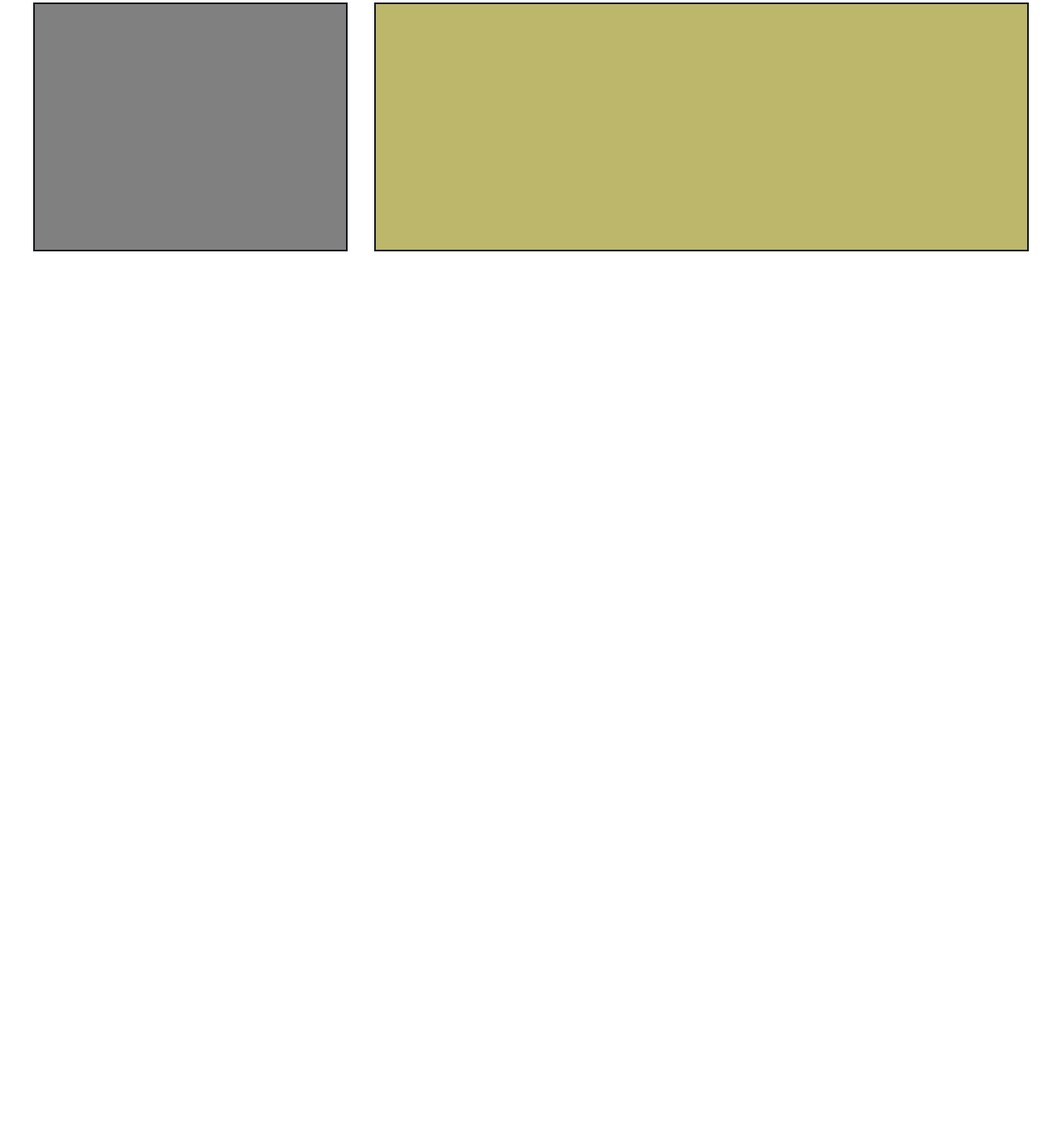
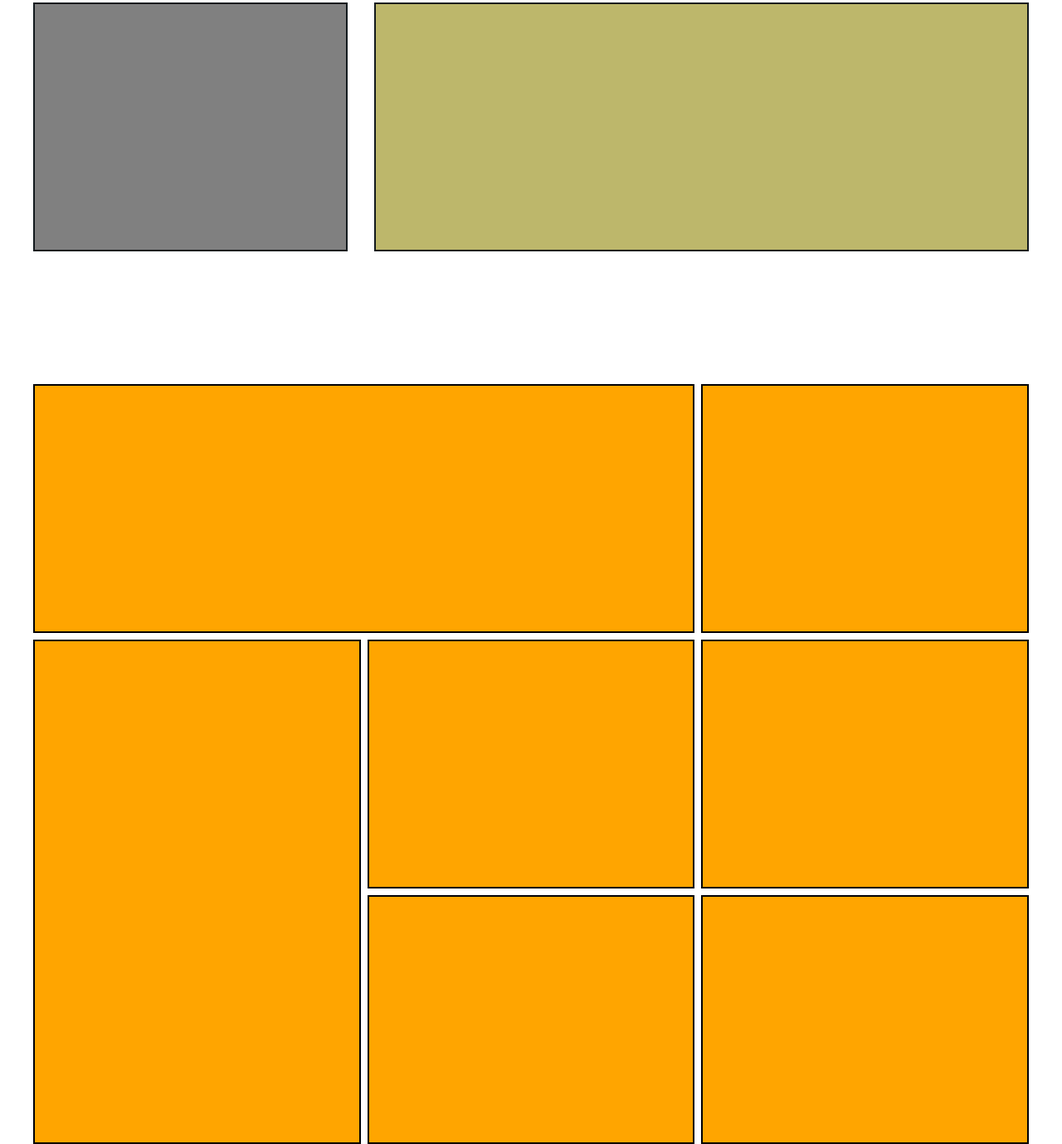
Before and after one commit to TomekWojak/repository-to-learn, a plain HTML site: page css-projects/animate-on-scroll/index.html in a window 1280 px wide. Shown: the part 2789-4168 px from the top of the page at 83% size. Before the commit the page ends 3092 px from the top, so only its background shows below. Drawn offline with Linux system fonts and the light colour scheme.

Commit message:
practicing intersection observer

```diff
--- a/css-projects/animate-on-scroll/index.html
+++ b/css-projects/animate-on-scroll/index.html
@@ -6,6 +6,7 @@
     <meta name="viewport" content="width=device-width, initial-scale=1.0">
     <title>Document</title>
     <link rel="stylesheet" href="/css-projects/animate-on-scroll/style.css">
+    <script src="/css-projects/script.js" defer></script>
 </head>
 
 <body>
@@ -13,6 +14,7 @@
         <h1>Animate On Scroll</h1>
     </header>
     <main>
+        <section class="section1">
             <div class="container">
                 <div class="container__box" style="grid-area:box-1;"></div>
                 <div class="container__box" style="grid-area:box-2;"></div>
@@ -27,6 +29,19 @@
                 <div class="container__box" style="grid-area:box-11;"></div>
                 <div class="container__box" style="grid-area:box-12;"></div>
             </div>
+        </section>
+        <section class="section2">
+            <div class="container2">
+                <div class="container__box2" style="grid-area: b1;"></div>
+                <div class="container__box2" style="grid-area: b2;"></div>
+                <div class="container__box2" style="grid-area: b3;"></div>
+                <div class="container__box2" style="grid-area: b4;"></div>
+                <div class="container__box2" style="grid-area: b5;"></div>
+                <div class="container__box2" style="grid-area: b6;"></div>
+                <div class="container__box2" style="grid-area: b7;"></div>
+            </div>
+        </section>
+
     </main>
 </body>
 
--- a/css-projects/animate-on-scroll/style.css
+++ b/css-projects/animate-on-scroll/style.css
@@ -14,8 +14,12 @@ header h1 {
 	font-size: 6rem;
 }
 
-main {
+.section1,
+.section2 {
 	min-height: 100dvh;
+}
+.section2 {
+	margin-block-start: 10em;
 }
 
 .container {
@@ -91,3 +95,27 @@ main {
 		transform: translateY(0) scale(1);
 	}
 }
+
+.container2 {
+	display: grid;
+	gap: 0.5em;
+	max-width: 1200px;
+	margin: 0 auto;
+	grid-template-areas:
+		"b1 b1 b2"
+		"b3 b4 b5"
+		"b3 b6 b7";
+}
+
+.container__box2 {
+	opacity: 0.5;
+	transform: translateY(50px) scale(0.8);
+	min-height: 300px;
+	background-color: orange;
+	border: 2px solid;
+	transition: transform 0.5s, opacity 0.5s;
+}
+.animated {
+	opacity: 1;
+	transform: translateY(0) scale(1);
+}
--- /dev/null
+++ b/css-projects/script.js
@@ -0,0 +1,12 @@
+const allBoxes = document.querySelectorAll(".container__box2");
+const observer = new IntersectionObserver((elements) => {
+	elements.forEach((element) => {
+		if (element.isIntersecting) {
+			element.target.classList.add("animated");
+		} else {
+			element.target.classList.remove("animated");
+		}
+	});
+});
+
+allBoxes.forEach((box) => observer.observe(box));
```
Lines whose indentation alone changed are shown as unchanged.
